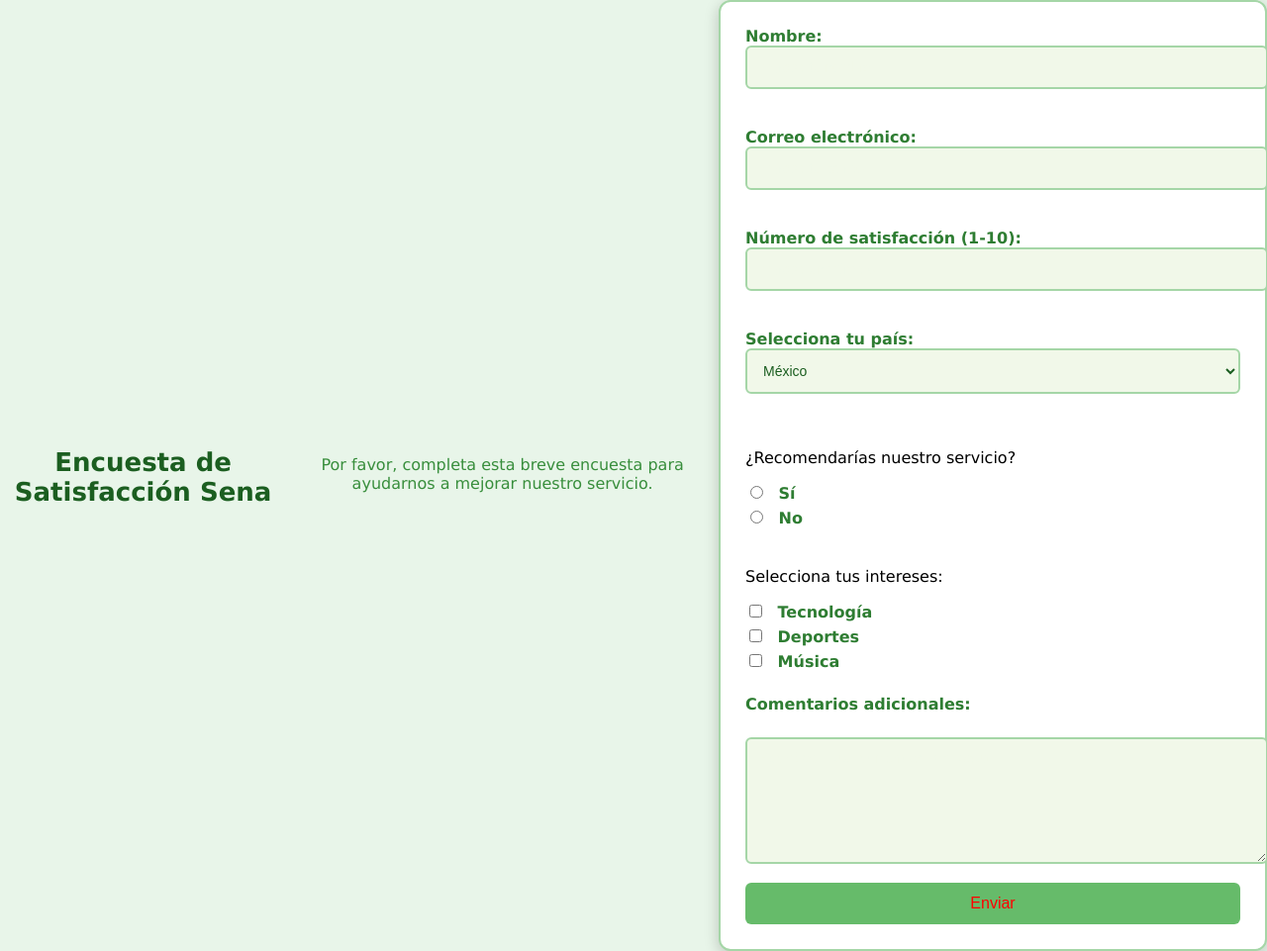
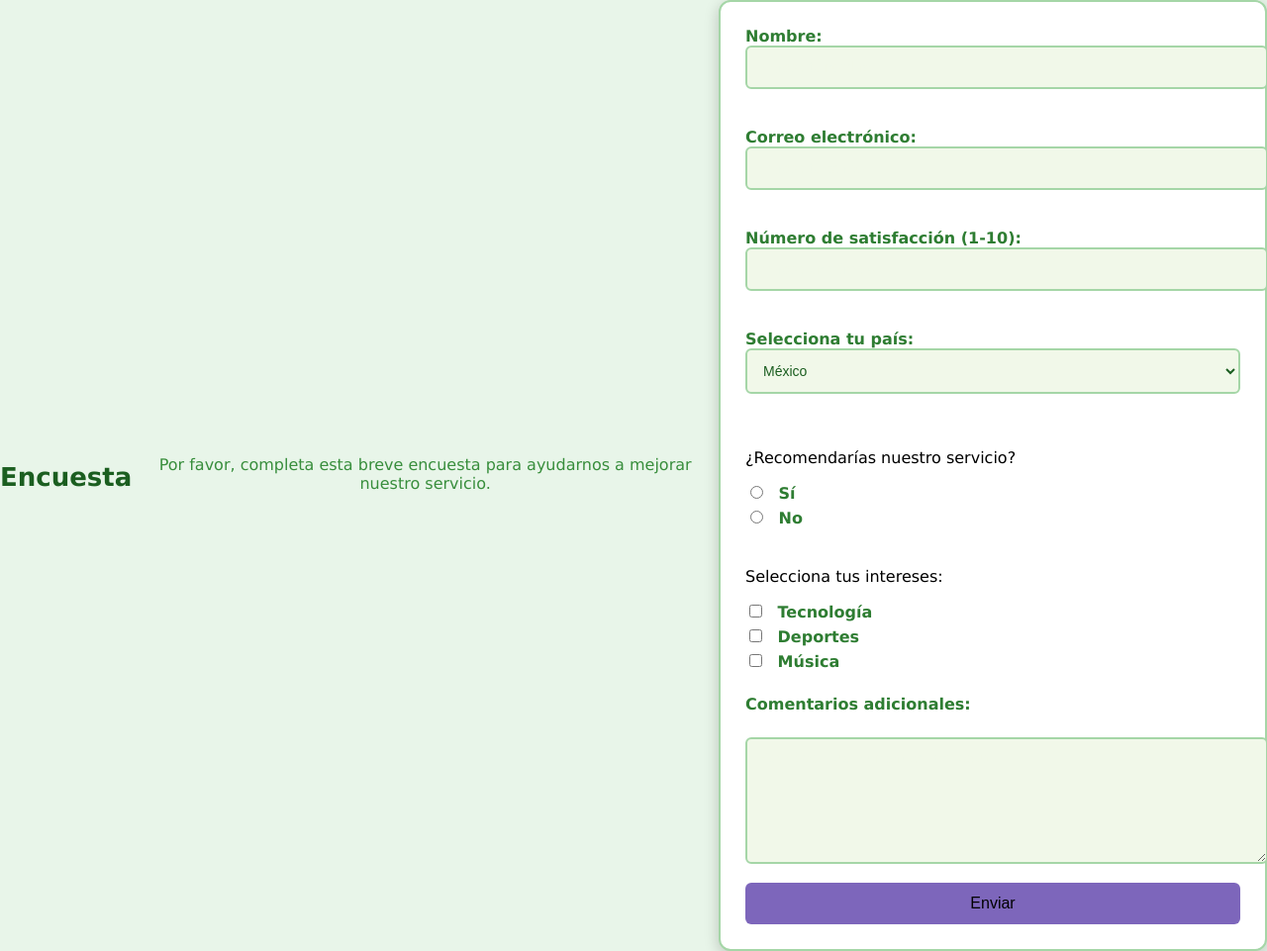
Before and after one commit to Socrates2006/video-paln-de-mejora-, a plain HTML site: page index.html in a window 1280 px wide. Shown: the whole page at 99% size. Drawn offline with Linux system fonts and the light colour scheme.

Commit message:
adjunto cambios de prueba

```diff
--- a/index.html
+++ b/index.html
@@ -8,7 +8,7 @@
 </head>
 <body>
 
-  <h1 id="title">Encuesta de Satisfacción Sena</h1>
+  <h1 id="title">Encuesta </h1>
 
   <p id="description">Por favor, completa esta breve encuesta para ayudarnos a mejorar nuestro servicio.</p>
 
--- a/styles.css
+++ b/styles.css
@@ -79,8 +79,8 @@ input[type="checkbox"] {
 }
 
 #submit {
-    background-color: #66bb6a;
-    color: red;
+    background-color: #7d66bb;
+    color: rgb(0, 0, 0);
     border: none;
     padding: 12px 20px;
     border-radius: 6px;
@@ -92,8 +92,10 @@ input[type="checkbox"] {
 
 #submit:hover {
     background-color: #66bb6a;
+
     transform: scale(1.05);
 }
+
 
 textarea {
     resize: vertical;
```
